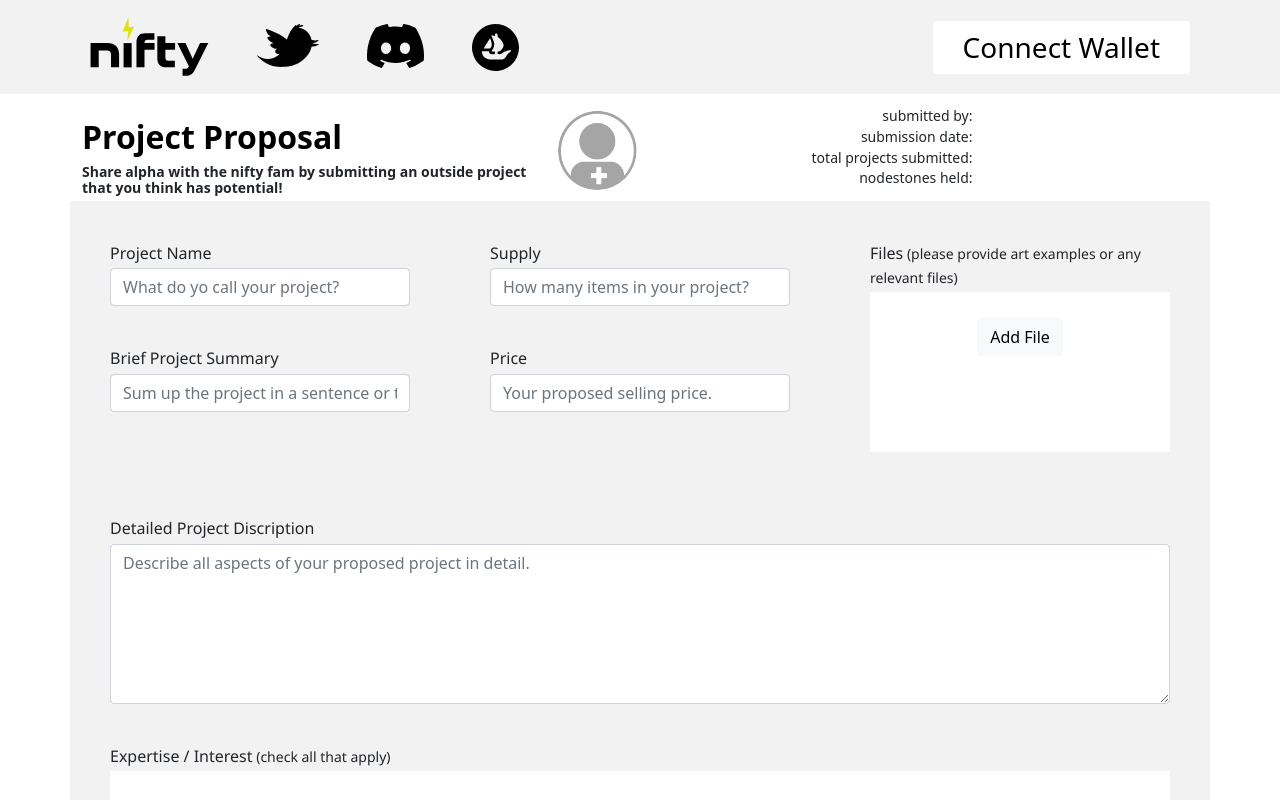
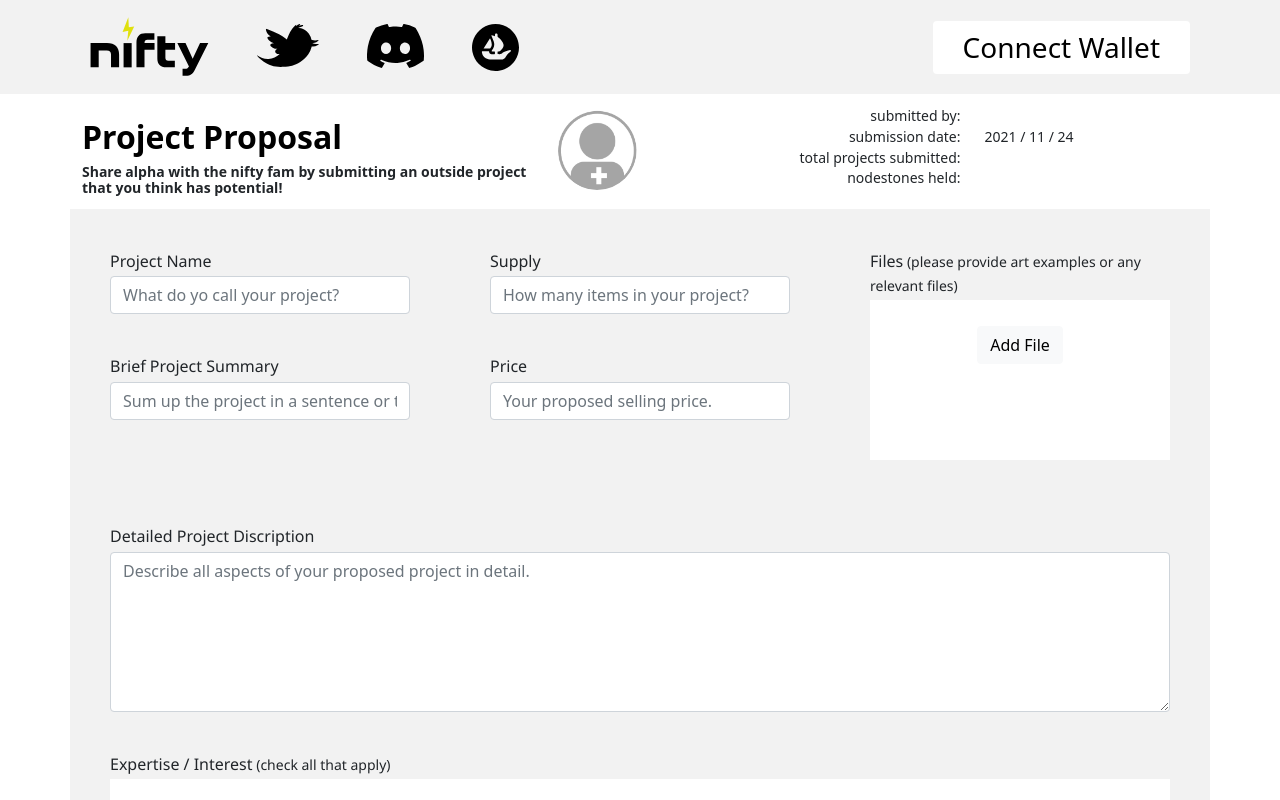
Before and after one commit to solution-pool/BHG-Nifty-Project, a React (Create React App) app: page /proposal in a window 1280 px wide. Shown: the top 800 px of the page. Built offline with nearby package versions, Linux system fonts and the light colour scheme.

Commit message:
update avatar with user info

```diff
--- a/src/assets/stylesheet/_avatar.scss
+++ b/src/assets/stylesheet/_avatar.scss
@@ -35,16 +35,25 @@
     .avatar-description {
         margin-top: 1rem;
         margin-bottom: 1rem;
-        p {
-            line-height: 0.8rem;
-            font-size: 0.875rem;
-            margin-bottom: 0.5rem;
-            .avatar-label {
-                text-align: right;
+        .avatar-label {
+            text-align: right;
+            p {
+                line-height: 0.8rem;
+                text-overflow: ellipsis;
+                font-size: 0.875rem;
+                margin-bottom: 0.5rem;
             }
-            .avatar-profile {
+        }
+        .avatar-profile {
+            p {
+                overflow: hidden;
                 text-overflow: ellipsis;
+                line-height: 0.8rem;
+                text-overflow: ellipsis;
+                font-size: 0.875rem;
+                margin-bottom: 0.5rem;
             }
+            // overflow: hidden;
         }
 
     }
--- a/src/components/Avatar.js
+++ b/src/components/Avatar.js
@@ -4,7 +4,9 @@ import { Col, Row } from 'react-bootstrap';
 const Avatar = (props) => {
 
     const imageRef = useRef(null);
+    const today = new Date()
 
+    console.log(props.userInfo)
     return (
         <Row className="avatar">
             <Col lg="5" md="8" sm="8" xs="12">
@@ -12,27 +14,21 @@ const Avatar = (props) => {
                 <p className="avatar-content">{ props.content }</p>
             </Col>
             <Col lg="2" md="4" sm="4" xs="12" className="avatar-container">
-                <img ref={imageRef} src={require('../assets/img/avatar.png').default} />
+                <img ref={imageRef} src={props.userInfo.image ? props.userInfo.image : require('../assets/img/avatar.png').default} alt="User avatar" />
             </Col>
             <Col lg="5" md="12" sm="12" xs="12">
-                <p className="avatar-description">
-                    <p>
-                        <Col lg="6" md="6" sm="6" xs="6" className="avatar-label">submitted by:</Col>
-                        <Col lg="6" md="6" sm="6" xs="6" className="avatar-profile"></Col>
-                    </p>
-                    <p>
-                        <Col lg="6" md="6" sm="6" xs="6" className="avatar-label">submission date:</Col>
-                        <Col lg="6" md="6" sm="6" xs="6" className="avatar-profile"></Col>
-                    </p>
-                    <p>
-                        <Col lg="6" md="6" sm="6" xs="6" className="avatar-label">total projects submitted:</Col>
-                        <Col lg="6" md="6" sm="6" xs="6" className="avatar-profile"></Col>
-                    </p>
-                    <p>
-                        <Col lg="6" md="6" sm="6" xs="6" className="avatar-label">nodestones held:</Col>
-                        <Col lg="6" md="6" sm="6" xs="6" className="avatar-profile"></Col>
-                    </p>
-                </p>
+                <Row className="avatar-description">
+                    <Col lg="6" md="6" sm="6" xs="6" className="avatar-label"><p>submitted by:</p></Col>
+                    <Col lg="5" md="5" sm="5" xs="5" className="avatar-profile"><p>{props.userInfo.username}</p></Col>
+                    <Col lg="6" md="6" sm="6" xs="6" className="avatar-label"><p>submission date:</p></Col>
+                    <Col lg="5" md="5" sm="5" xs="5" className="avatar-profile"><p>
+                        { today.getFullYear() + ' / ' + (today.getMonth() + 1) + ' / ' + today.getDate() }</p>
+                    </Col>
+                    <Col lg="6" md="6" sm="6" xs="6" className="avatar-label"><p>total projects submitted:</p></Col>
+                    <Col lg="5" md="5" sm="5" xs="5" className="avatar-profile"><p></p></Col>
+                    <Col lg="6" md="6" sm="6" xs="6" className="avatar-label"><p>nodestones held:</p></Col>
+                    <Col lg="5" md="5" sm="5" xs="5" className="avatar-profile"><p>{props.userInfo.held}</p></Col>
+                </Row>
             </Col>
         </Row>
     );
--- a/src/pages/Outside.js
+++ b/src/pages/Outside.js
@@ -157,7 +157,7 @@ const Outside = (props) => {
             <Header walletAddress={props.walletAddress} walletConnect={props.walletConnect} />
             <Container className="padding-bottom-70">
                 <NotificationContainer />
-                <Avatar title={title} content={content} />
+                <Avatar title={title} content={content} userInfo={props.userInfo} />
                 <Row className="content">
                     <Form onSubmit={handleSubmit} encType="multipart/form-data">
                         <Row>
--- a/src/pages/Proposal.js
+++ b/src/pages/Proposal.js
@@ -200,7 +200,7 @@ const Proposal = (props) => {
             <Header walletAddress={props.walletAddress} walletConnect={props.walletConnect} />
             <Container className="padding-bottom-70 proposal">
                 <NotificationContainer />
-                <Avatar title={title} content={content} />
+                <Avatar title={title} content={content} userInfo={props.userInfo} />
                 <Row className="content">
                     <Form onSubmit={handleSubmit} encType="multipart/form-data">
                         <Row>
```
